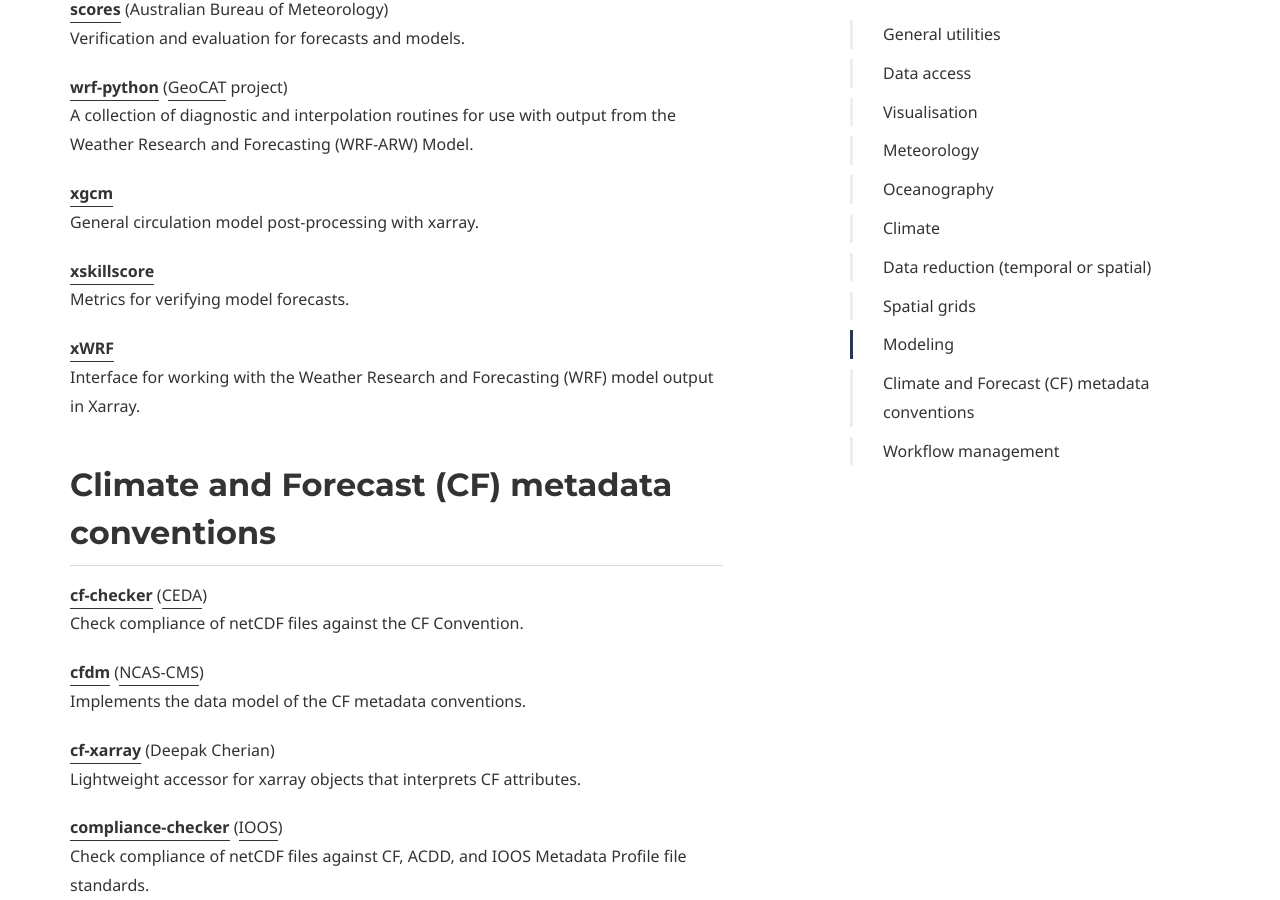
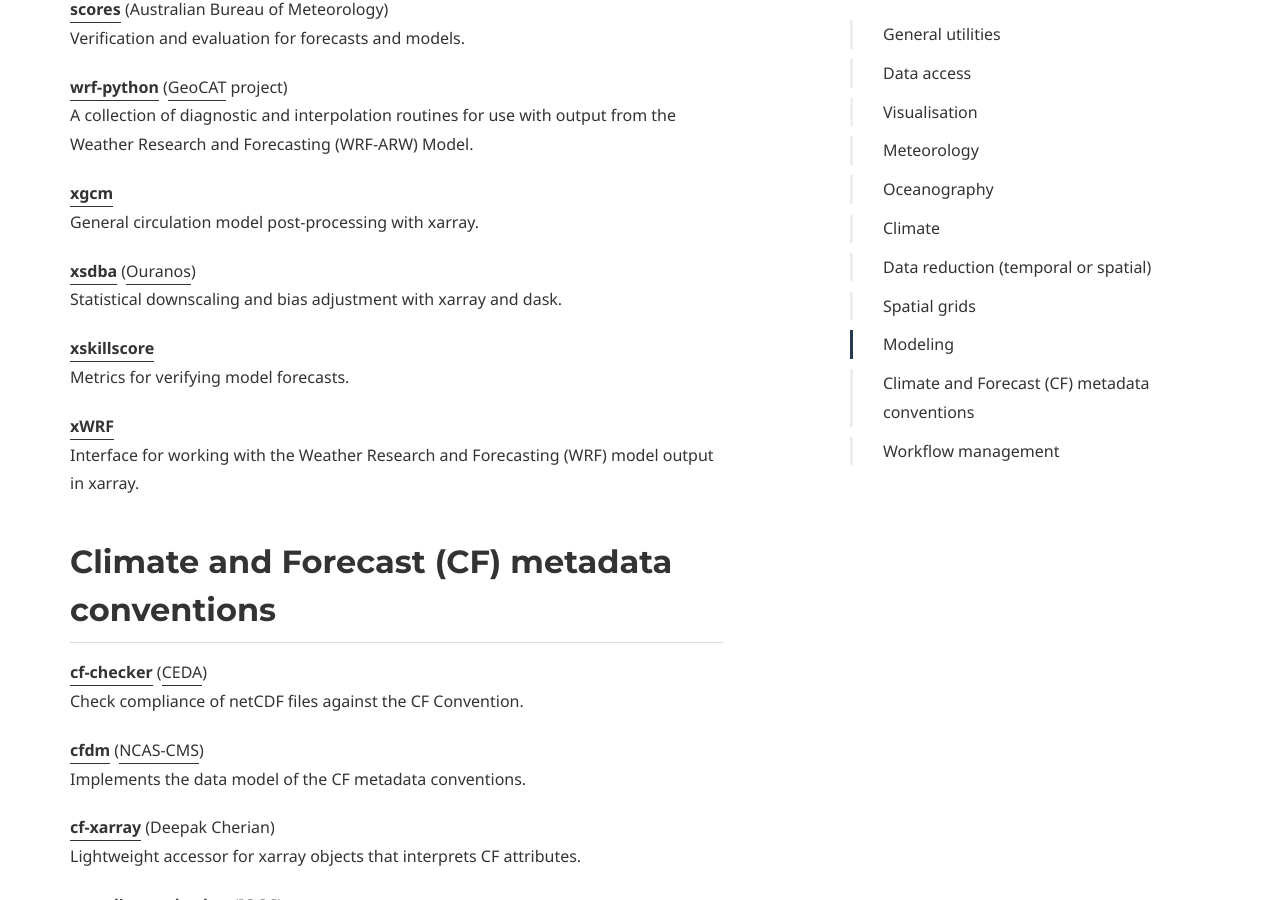
Before and after one commit to PyAOS/pyaos.github.io, a Jekyll site: the page built from packages.md, in a window 1280 px wide and 900 px high, scrolled down 6932 px. Built offline with Jekyll 4.4.1, drawn with Linux system fonts in a browser that asks for light colours; some web fonts are replaced.

Commit message:
Update packages.md

```diff
--- a/packages.md
+++ b/packages.md
@@ -254,11 +254,14 @@
 **[xgcm](https://xgcm.readthedocs.io/)**
 General circulation model post-processing with xarray.
 
+**[xsdba](https://xsdba.readthedocs.io/)** ([Ouranos](https://ouranos.ca/))
+Statistical downscaling and bias adjustment with xarray and dask.
+
 **[xskillscore](https://xskillscore.readthedocs.io/)**
 Metrics for verifying model forecasts.
 
 **[xWRF](https://xwrf.readthedocs.io/)**
-Interface for working with the Weather Research and Forecasting (WRF) model output in Xarray.
+Interface for working with the Weather Research and Forecasting (WRF) model output in xarray.
 
 ## Climate and Forecast (CF) metadata conventions
 
```
